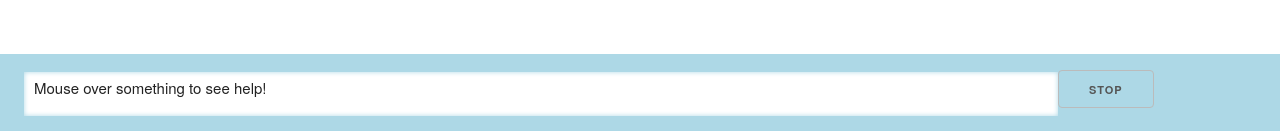
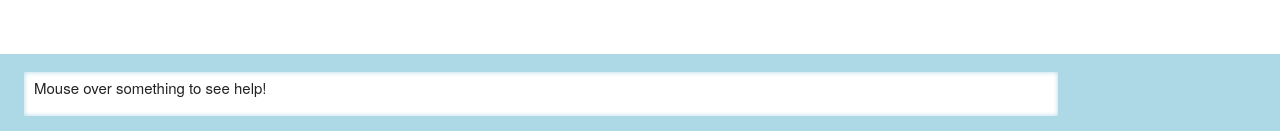
Before and after one commit to bedekelly/rxjs-talk, a React (Vite) app: page / in a window 1280 px wide. Shown: the part 666-797 px from the top of the page. Built offline with nearby package versions, Linux system fonts and the light colour scheme.

Commit message:
Get rid of stop button

```diff
--- a/src/MouseOverApp.js
+++ b/src/MouseOverApp.js
@@ -27,7 +27,6 @@ export default function MouseOverApp() {
   const [helpText, setHelpText] = useState(defaultHelpText);
 
   useEffect(() => {
-    const stop$ = fromEvent(document.querySelector('#stop'), 'click');
     const mouseMove$ = fromEvent(document, "mousemove");
     const elements$ = mouseMove$.pipe(
       map(({x, y}) => document.elementFromPoint(x, y)),
@@ -39,8 +38,6 @@ export default function MouseOverApp() {
           return helpTextById[element.id] || defaultHelpText;
         }
       }),
-      takeUntil(stop$),
-      endWith('')
     );
 
     const subscription = elements$.subscribe(setHelpText);
@@ -62,7 +59,6 @@ export default function MouseOverApp() {
 
       <Footer>
         <HelpBox>{helpText}</HelpBox>
-        <button id="stop">Stop</button>
       </Footer>
     </Layout>
   );
```
